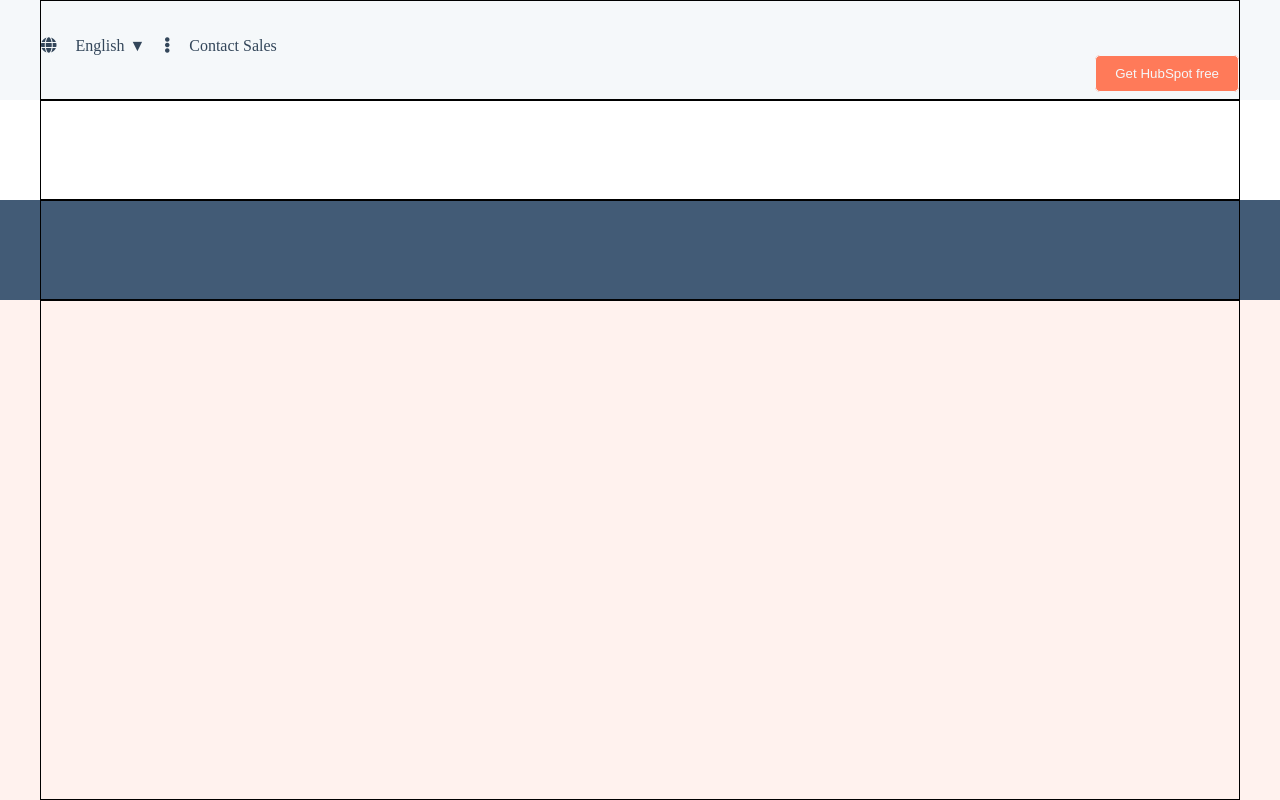
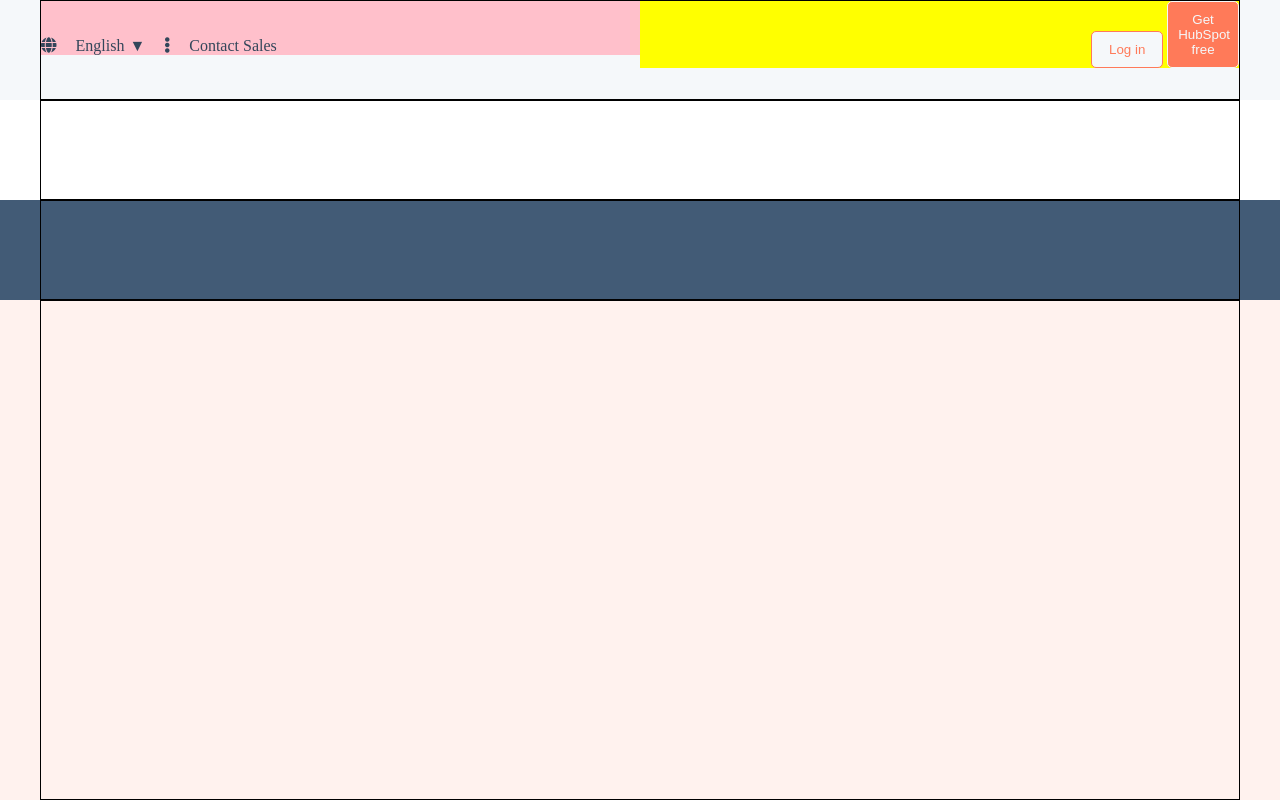
Before and after one commit to SabrinaCunsolo/htmlcss-hubspot, a plain HTML site: page index.html in a window 1280 px wide. Drawn offline with Linux system fonts and the light colour scheme.

Commit message:
Modifica posizione buttons

```diff
--- a/css/style.css
+++ b/css/style.css
@@ -59,13 +59,20 @@ nav a.dropdown-item::after {
 
 .search-button {
     position: relative;
+    width: 50%;
+    background-color: yellow;
+    text-align: right;
 
 }
 
+.float-left {
+    float: left;
+}
+
 .search-login {
-    position: absolute;
-    top: 0px;
-    right: 0px;
+    /* position: absolute; */
+    /* top: 0px;
+    right: 0px; */
     background-color: #F5F8FA;
     color: #FF7A59;
     border: 1px solid #FF7A59;
@@ -75,9 +82,9 @@ nav a.dropdown-item::after {
 }
 
 .search-get {
-    position: absolute;
-    top: 0px;
-    right: 0px;
+    /* position: absolute; */
+    /* top: 0px;
+    right: 0px; */
     background-color: #FF7A59;
     color: #F5F8FA;
     border: 1px solid #F5F8FA;
@@ -86,6 +93,10 @@ nav a.dropdown-item::after {
     width: 12%;
 }
 
+.menu-left {
+    background-color: pink;
+    width: 50%;
+}
 /*************** fine header top */
 
 .header-middle {
--- a/index.html
+++ b/index.html
@@ -10,7 +10,7 @@
         <header>
             <nav class="header-top">
                 <div class="container">
-                        <ul>
+                        <ul class="float-left menu-left">
                             <li>
                                 <i class="fas fa-globe"></i>
                                 <a class="dropdown-item" href="#">English</a>
@@ -20,7 +20,7 @@
                                 <a href="#">Contact Sales</a>
                             </li>
                         </ul>
-                        <div class="search-button">
+                        <div class="search-button float-left">
                             <button class="search-login">
                                 Log in
                             </button>
```
